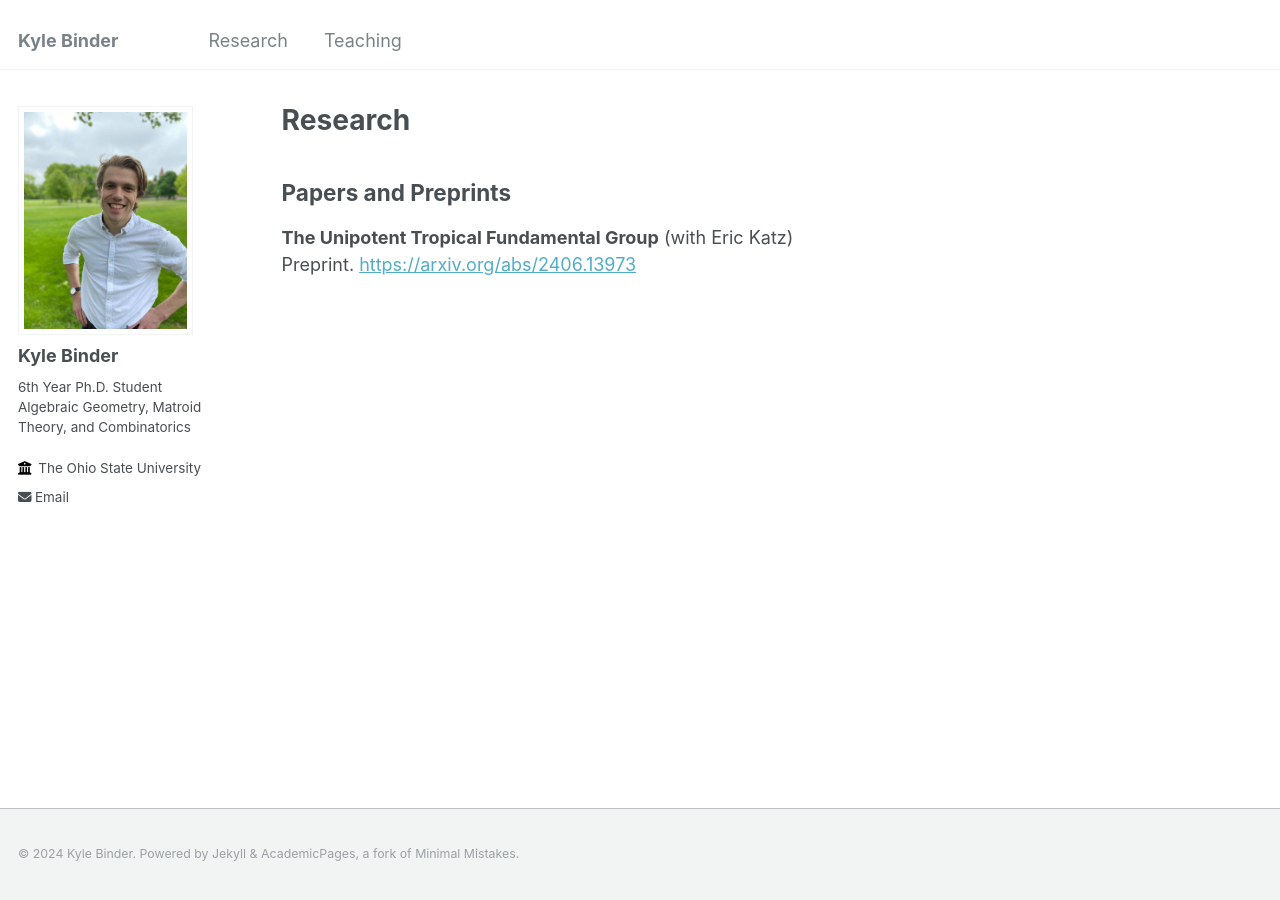
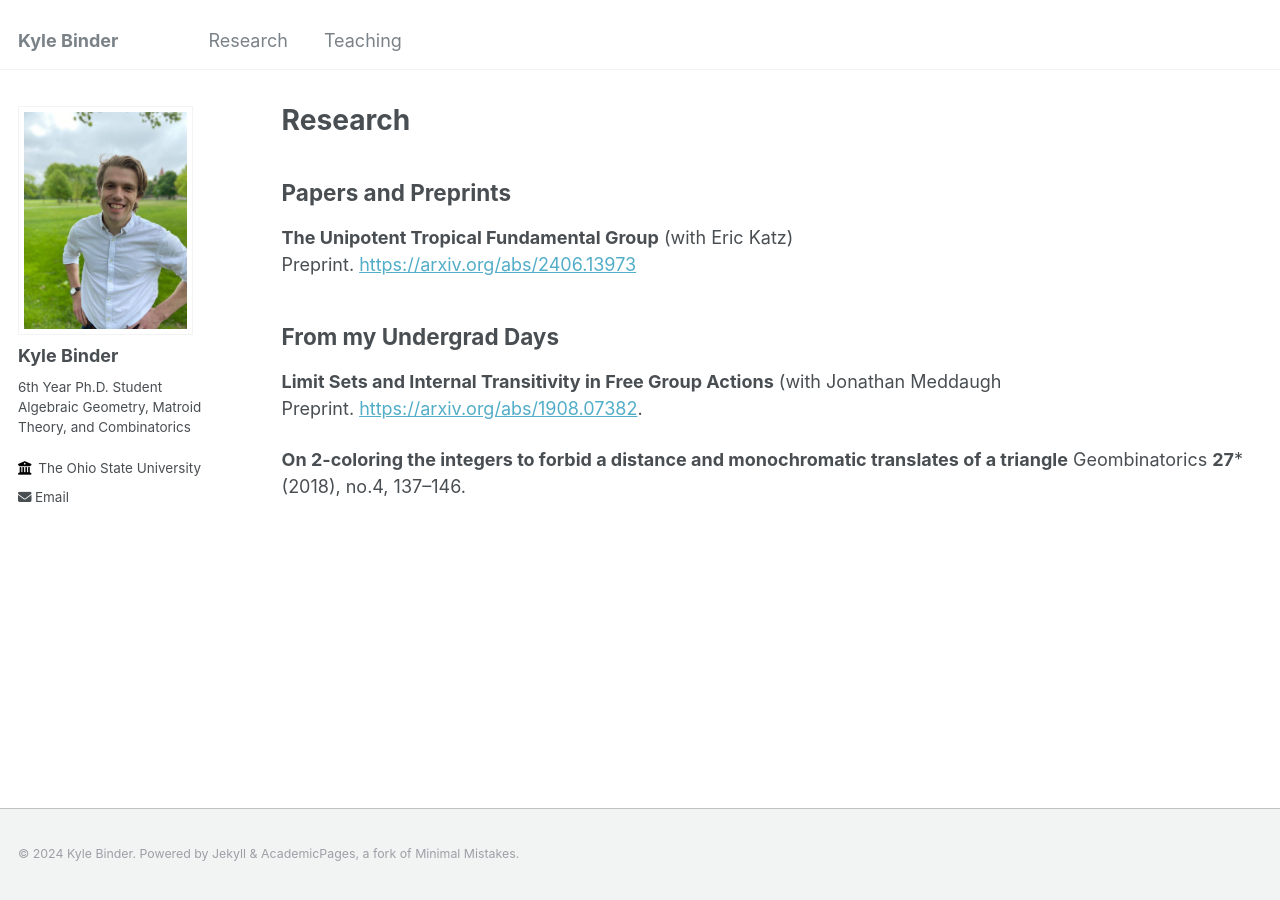
Before and after one commit to bindercommakyle/bindercommakyle.github.io, a Jekyll site: the page built from _pages/research.md, in a window 1280 px wide. Built offline with Jekyll 4.4.1, drawn with Linux system fonts in a browser that asks for light colours.

Commit message:
Update research.md

```diff
--- a/_pages/research.md
+++ b/_pages/research.md
@@ -8,3 +8,10 @@ author_profile: true
 ## Papers and Preprints
 **The Unipotent Tropical Fundamental Group** (with Eric Katz) <br>
 Preprint. [https://arxiv.org/abs/2406.13973](https://arxiv.org/abs/2406.13973)
+
+## From my Undergrad Days
+**Limit Sets and Internal Transitivity in Free Group Actions** (with Jonathan Meddaugh <br>
+Preprint. [https://arxiv.org/abs/1908.07382](https://arxiv.org/abs/1908.07382).
+
+**On 2-coloring the integers to forbid a distance and monochromatic translates of a triangle**
+Geombinatorics **27*** (2018), no.4, 137–146.
```
